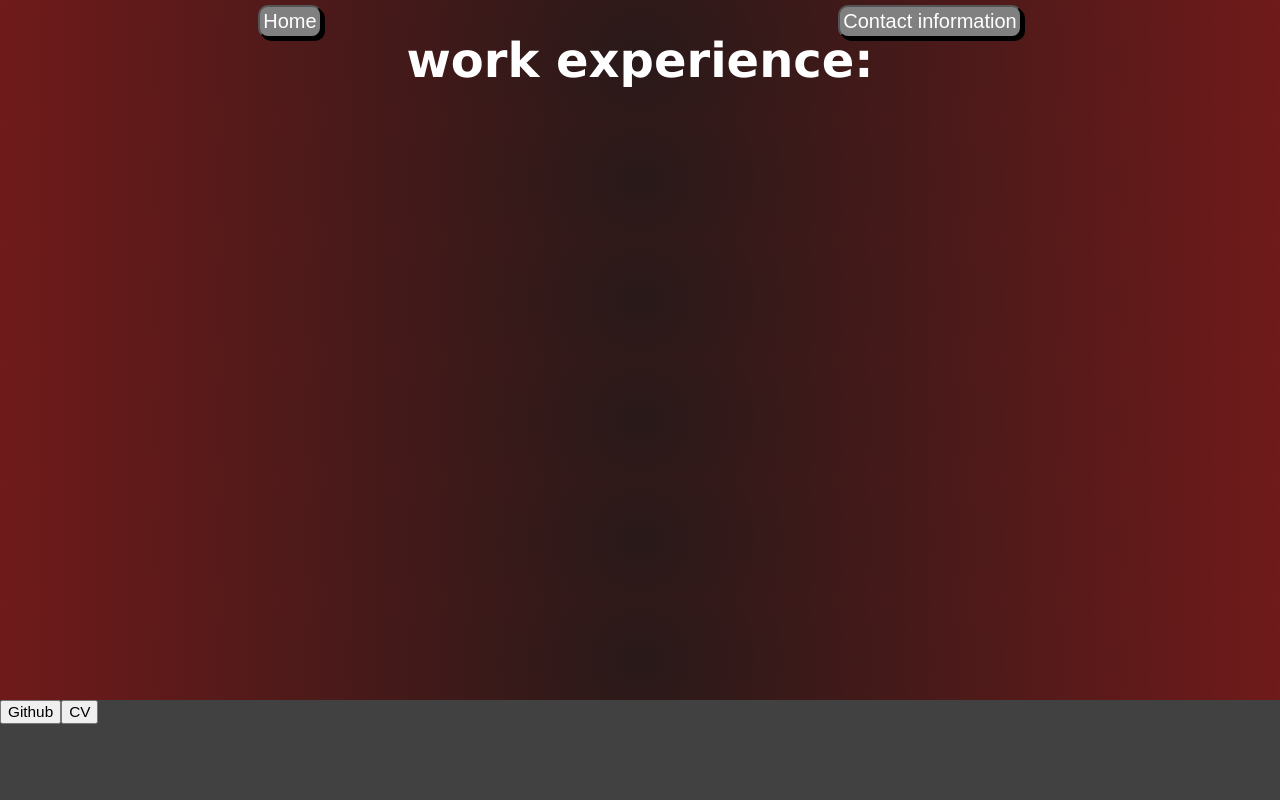
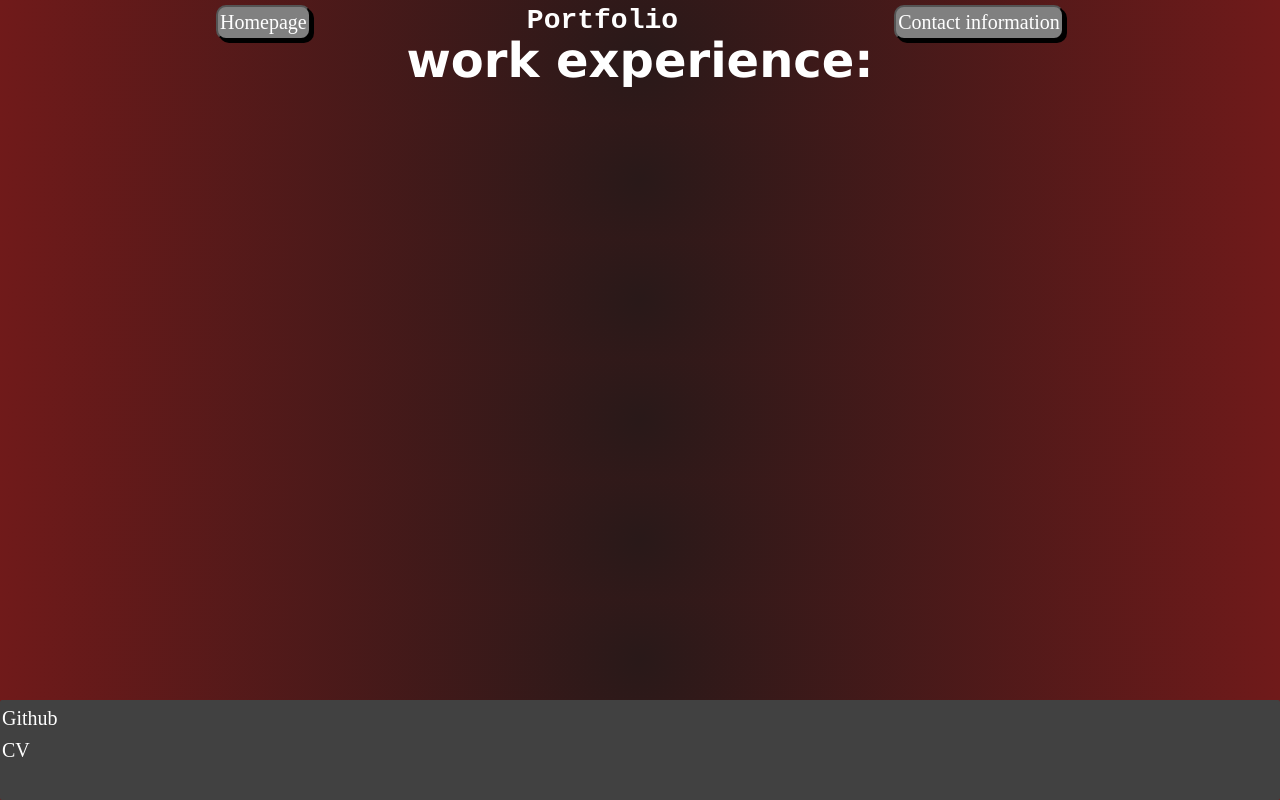
Before and after one commit to MrBrowniee/portfolio, a React (Create React App) app: page /#/cv in a window 1280 px wide. Built offline with nearby package versions, Linux system fonts and the light colour scheme.

Commit message:
layout update

```diff
--- a/src/components/footer/footer.module.scss
+++ b/src/components/footer/footer.module.scss
@@ -1,17 +1,21 @@
 .container {
     width: 100vw;
     height: 100px;
+    display: flex;
+    flex-direction: column;
     background-color: rgb(65, 65, 65);
     position: fixed;
-    bottom:0;
-    right: 0;
-    left: 0;
-
-
+    bottom: 0;
+    margin-top: 5%;
+    border-radius: 2px;
 
     a {
-      font-size: 115%;
-      color: rgb(0, 0, 0);
+      color: rgb(255, 255, 255);
       text-decoration: none;
+      width: 25vw;
+      font-size: 20px;
+      text-decoration: none;
+      padding: 2px;
+      margin-top: 5px;
     }
   }
--- a/src/components/footer/footer.tsx
+++ b/src/components/footer/footer.tsx
@@ -9,8 +9,8 @@ type FooterProps = {
 const Footer: React.FC<FooterProps> = () => {
   return (
 <div className={styles.container}>
-  <button><a href="https://github.com/MrBrowniee?tab=repositories">Github</a></button>
-  <button><Link to="cv">CV</Link></button>
+  <a href="https://github.com/MrBrowniee?tab=repositories">Github</a>
+  <Link to="cv">CV</Link>
 </div>
   )
 }
--- a/src/components/homepage/homepage.module.scss
+++ b/src/components/homepage/homepage.module.scss
@@ -2,14 +2,15 @@
     width: 100%;
     display: flex;
     flex-direction: column;
-    justify-content: left;
-    margin-top: 10px;
+    justify-content: center;
+    margin-top: 5%;
 
 
       h1 {
       margin-left: 2%;
+      margin-top: 5px;
       font-family: 'Courier New', Courier, monospace;
-      font-size: 250%;
+      font-size: 200%;
       color: white;
       }
 
@@ -21,13 +22,14 @@
       }
 
       p {
+        width: 45%;
         font-family: Georgia, 'Times New Roman', Times, serif;
         font-size: 110%;
         padding: 10px;
         box-shadow: 15px 8px rgb(70, 70, 70);
         margin-left: 2%;
-        margin-right: 55%;
         background-color: rgb(255, 255, 255);
-        border-radius: 30px;
+        border-radius: 20px;
       }
+
 }
--- a/src/components/homepage/homepage.tsx
+++ b/src/components/homepage/homepage.tsx
@@ -8,8 +8,7 @@ type HomepageProps = {
 const Homepage: React.FC<HomepageProps> = () => {
   return (
   <div className={styles.container}>
-    <h1>Portfolio</h1>
-      <h2>About me</h2>
+      <h1>About me</h1>
         <p>My name is Arttu Lindqvist.
         <br/>I am a 22-year-old software developer.
         <br/>My github page linked above has some projects that I have made in the past.
--- a/src/components/navbar/navbar.module.scss
+++ b/src/components/navbar/navbar.module.scss
@@ -1,23 +1,32 @@
 .container {
 width: 100%;
+height: 5%;
 display: flex;
 flex-direction: row;
-justify-content: space-around;
+justify-content: space-evenly;
 position: fixed;
-top: 5px;
+top: 0;
 
+    h1 {
+    font-family: 'Courier New', Courier, monospace;
+    font-size: 175%;
+    color: white;
+    align-self: center;
+    }
 
     button {
     font-size: 20px;
     text-decoration: none;
     background-color: gray;
-    padding: 3px;
+    padding: 2px;
+    margin-top: 5px;
     border-radius: 10px;
     box-shadow: 3px 3px 0 0 black;
     }
 
     a {
     text-decoration: none;
-    color: rgb(255, 255, 255)
+    color: rgb(255, 255, 255);
+    font-family: 'Times New Roman', Times, serif;
     }
 }
--- a/src/components/navbar/navbar.tsx
+++ b/src/components/navbar/navbar.tsx
@@ -9,10 +9,10 @@ type NavbarProps = {
 const Navbar: React.FC<NavbarProps> = () => {
   return (
     <div className={styles.container}>
-        <button><Link to="/">Home</Link></button>
+        <button><Link to="/">Homepage</Link></button>
+        <h1>Portfolio</h1>
         <button><Link to="contactme">Contact information</Link></button>
     </div>
-
   )
 }
 
--- a/src/index.tsx
+++ b/src/index.tsx
@@ -5,15 +5,13 @@ import reportWebVitals from './reportWebVitals'
 import './index.module.scss'
 import Navbar from './components/navbar/navbar'
 import ContactMe from './components/contactMe/contactMe'
-import Projects from './components/info/projects'
 import Footer from './components/footer/footer'
+import Cv from './components/info/cv'
 import {
   HashRouter as Router,
   Routes,
   Route,
 } from "react-router-dom";
-import Cv from './components/info/cv'
-
 
 const root = ReactDOM.createRoot(
   document.getElementById('root') as HTMLElement
```
